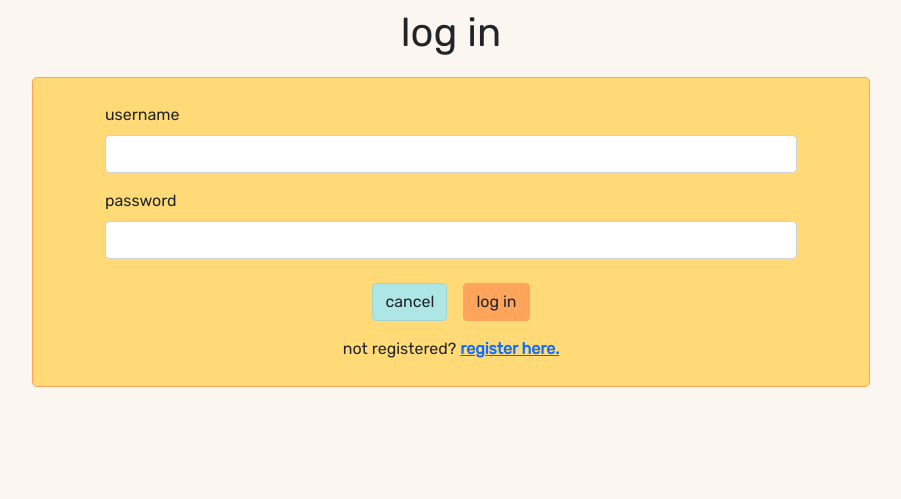
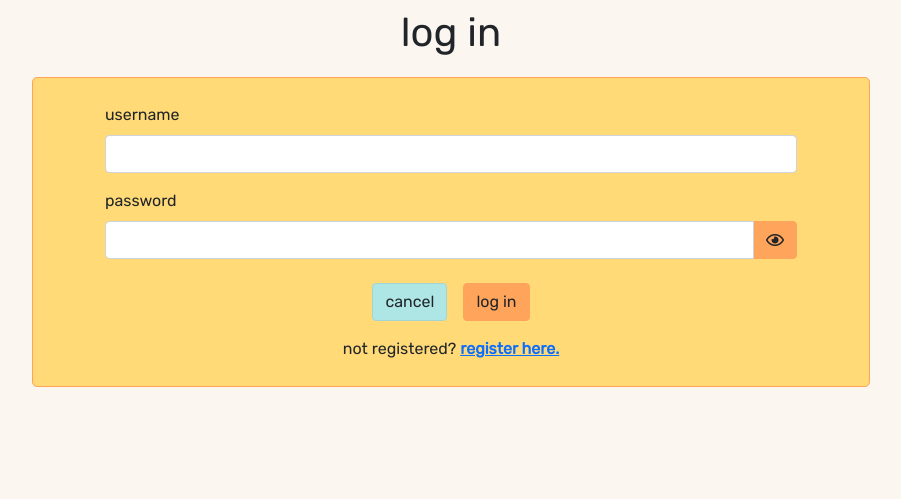
Before and after one commit to mitchdavenport88/family-feasts, a Flask app: page /login in a window 1280 px wide. Shown: the part 75-574 px from the top of the page, without its empty margins (189-1090 px from the left). Run offline with Flask 2, Linux system fonts and the light colour scheme; some libraries are stand-ins or nearby versions.

Commit message:
Add option to show/hide password on login and registration

```diff
--- a/static/css/style.css
+++ b/static/css/style.css
@@ -352,6 +352,17 @@ body {
     font-weight: bold;
 }
 
+#togglePassword,
+#toggleConfirmPassword {
+    background-color: var(--orange);
+    border: 1px solid var(--orange);
+}
+
+#togglePassword:hover,
+#toggleConfirmPassword:hover {
+    background-color: var(--light-orange);
+}
+
 /* flash messages */
 
 .flash-message {
--- a/static/js/script.js
+++ b/static/js/script.js
@@ -17,3 +17,23 @@ function linksToButton(maxScreenWidth) {
 const maxScreenWidth = window.matchMedia("(max-width: 991px)");
 linksToButton(maxScreenWidth);
 maxScreenWidth.addEventListener("change", linksToButton);
+
+// https://www.csestack.org/hide-show-password-eye-icon-html-javascript/
+const togglePassword = document.getElementById('togglePassword');
+const password = document.getElementById('password');
+const toggleConfirmPassword = document.getElementById('toggleConfirmPassword');
+const confirmPassword = document.getElementById('confirm-password');
+if (togglePassword) {
+    togglePassword.addEventListener('click', function() {
+        const type = password.getAttribute('type') === 'password' ? 'text' : 'password';
+        password.setAttribute('type', type);
+        this.classList.toggle('fa-eye-slash');
+    });
+}
+if (toggleConfirmPassword) {
+    toggleConfirmPassword.addEventListener('click', function() {
+        const type = confirmPassword.getAttribute('type') === 'password' ? 'text' : 'password';
+        confirmPassword.setAttribute('type', type);
+        this.classList.toggle('fa-eye-slash');
+    });
+}
--- a/templates/login.html
+++ b/templates/login.html
@@ -20,8 +20,11 @@
                 <div class="col-10 offset-1">
                     <div class="mb-3">
                         <label for="password" class="form-label">password</label>
-                        <input type="password" id="password" name="password" class="form-control" required
-                            title="Password must match the password given during registration.">
+                        <div class="input-group">
+                            <input type="password" id="password" name="password" class="form-control" required
+                                title="Password must match the password given during registration.">
+                            <span class="input-group-text far fa-eye" id="togglePassword"></span>
+                        </div>
                     </div>
                 </div>
             </div>
```
Also changed, not shown: templates/register.html (+12 -5 lines).
